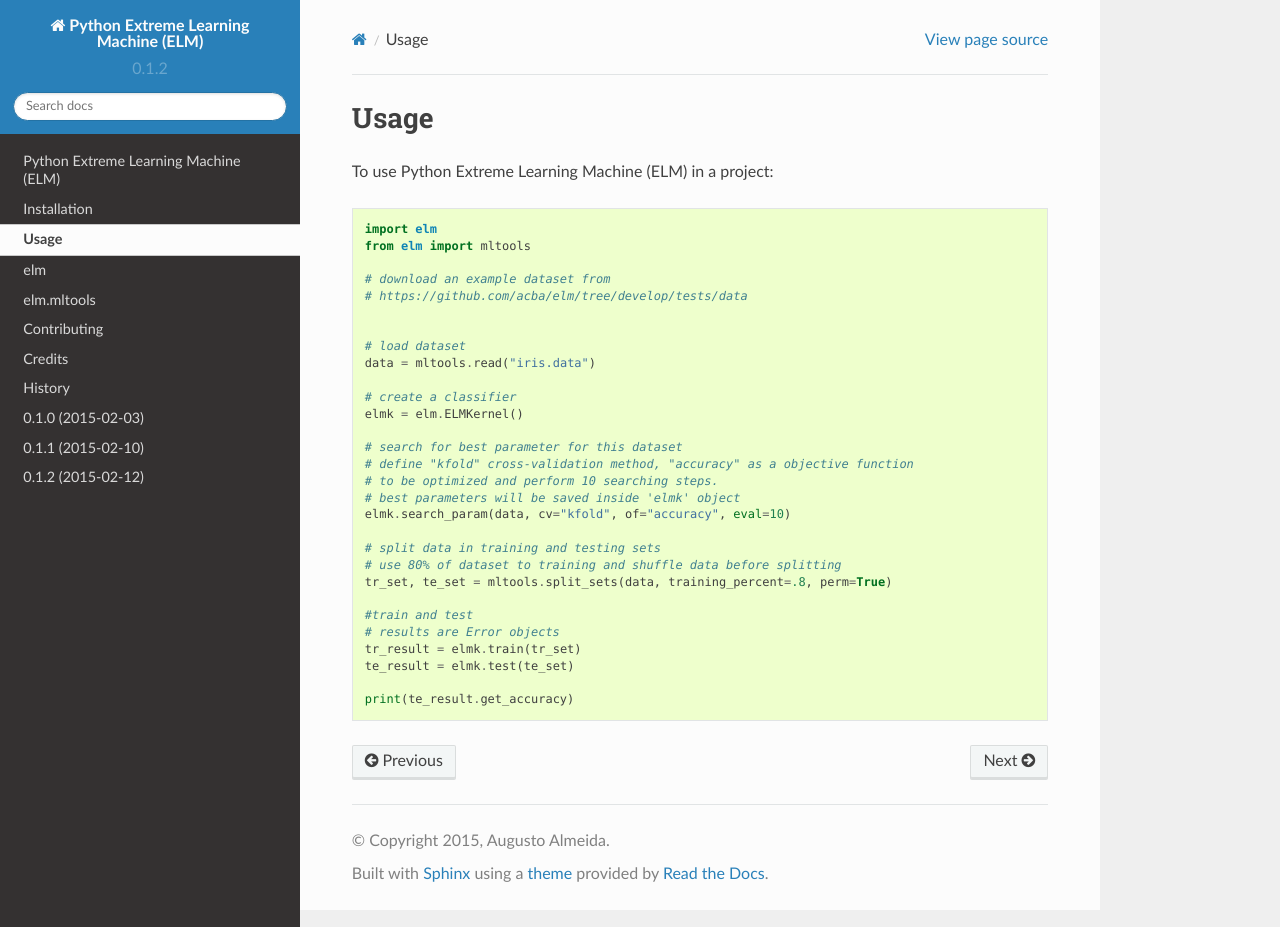
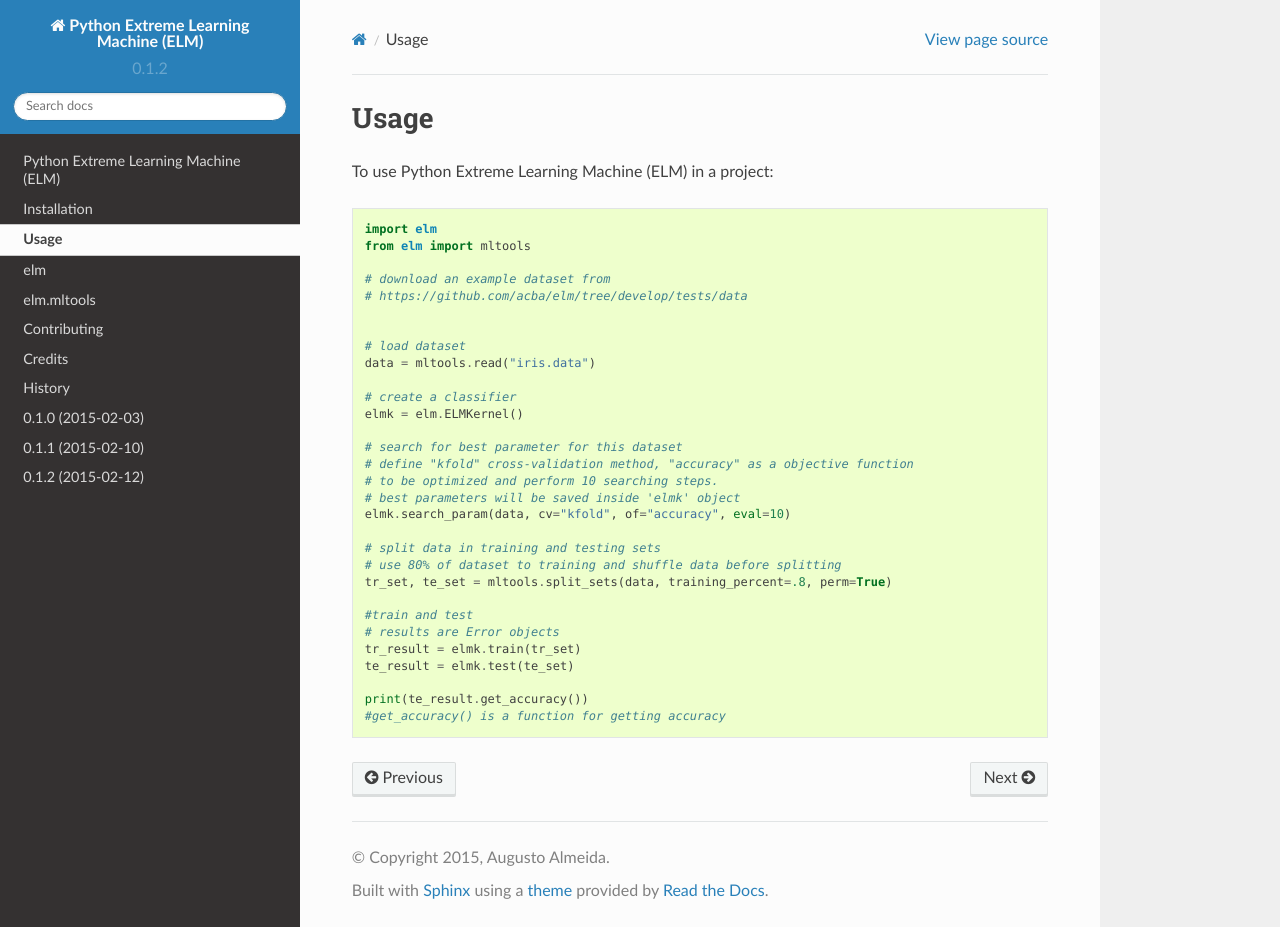
Before and after one commit to acba/elm, a Sphinx documentation site: the page built from docs/usage.rst, in a window 1280 px wide and 927 px high. Built offline with Sphinx 7.4.7 and the Read the Docs theme 2.0.0, drawn with Linux system fonts in a browser that asks for light colours.

Commit message:
print(te_result.get_accuracy())
get_accuracy() is a function need to provide brackets for getting desired result otherwise it will throw bound method error.

```diff
--- a/docs/usage.rst
+++ b/docs/usage.rst
@@ -32,4 +32,5 @@ To use Python Extreme Learning Machine (ELM) in a project::
     tr_result = elmk.train(tr_set)
     te_result = elmk.test(te_set)
 
-    print(te_result.get_accuracy)
+    print(te_result.get_accuracy())
+    #get_accuracy() is a function for getting accuracy
```
